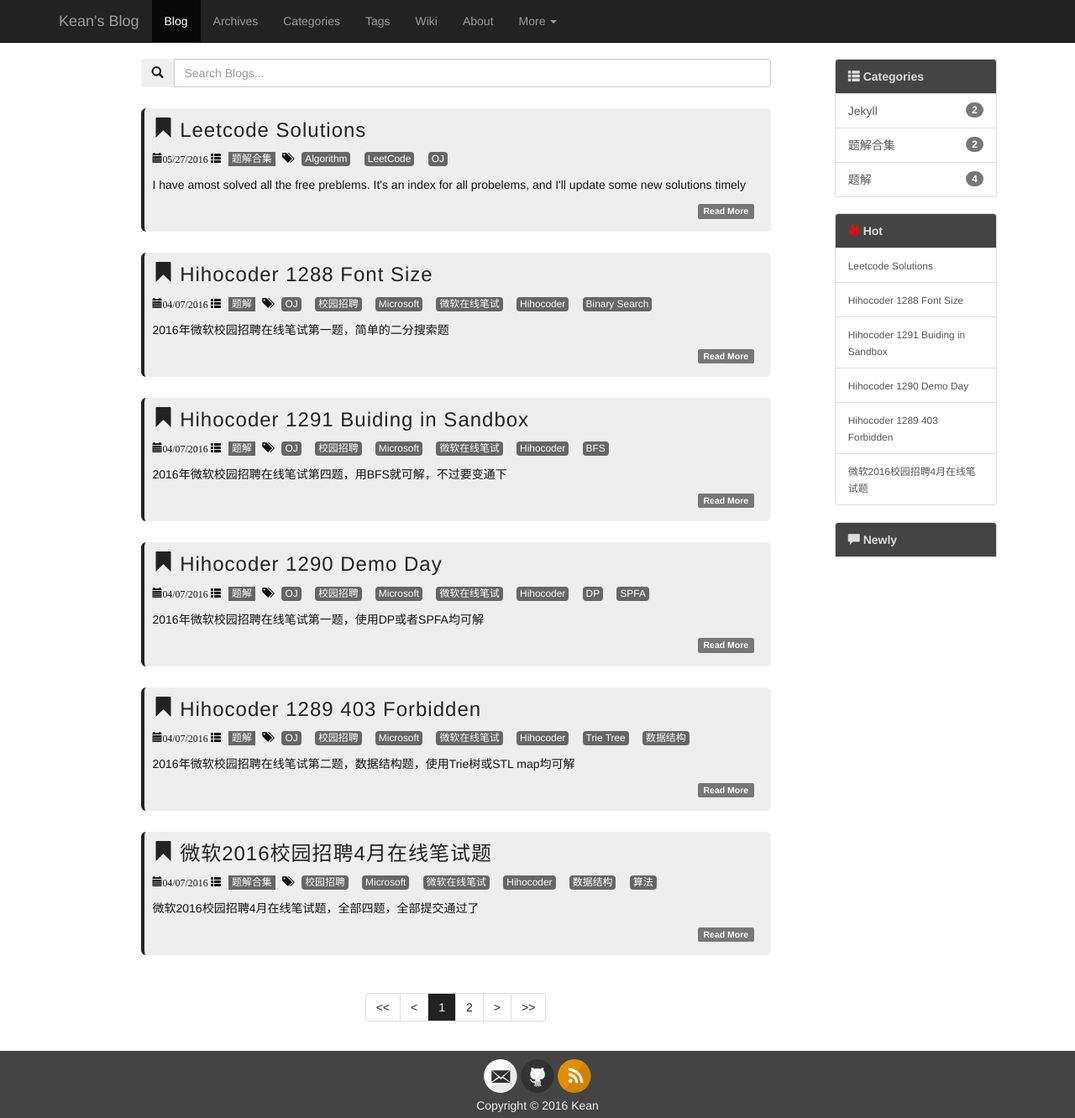
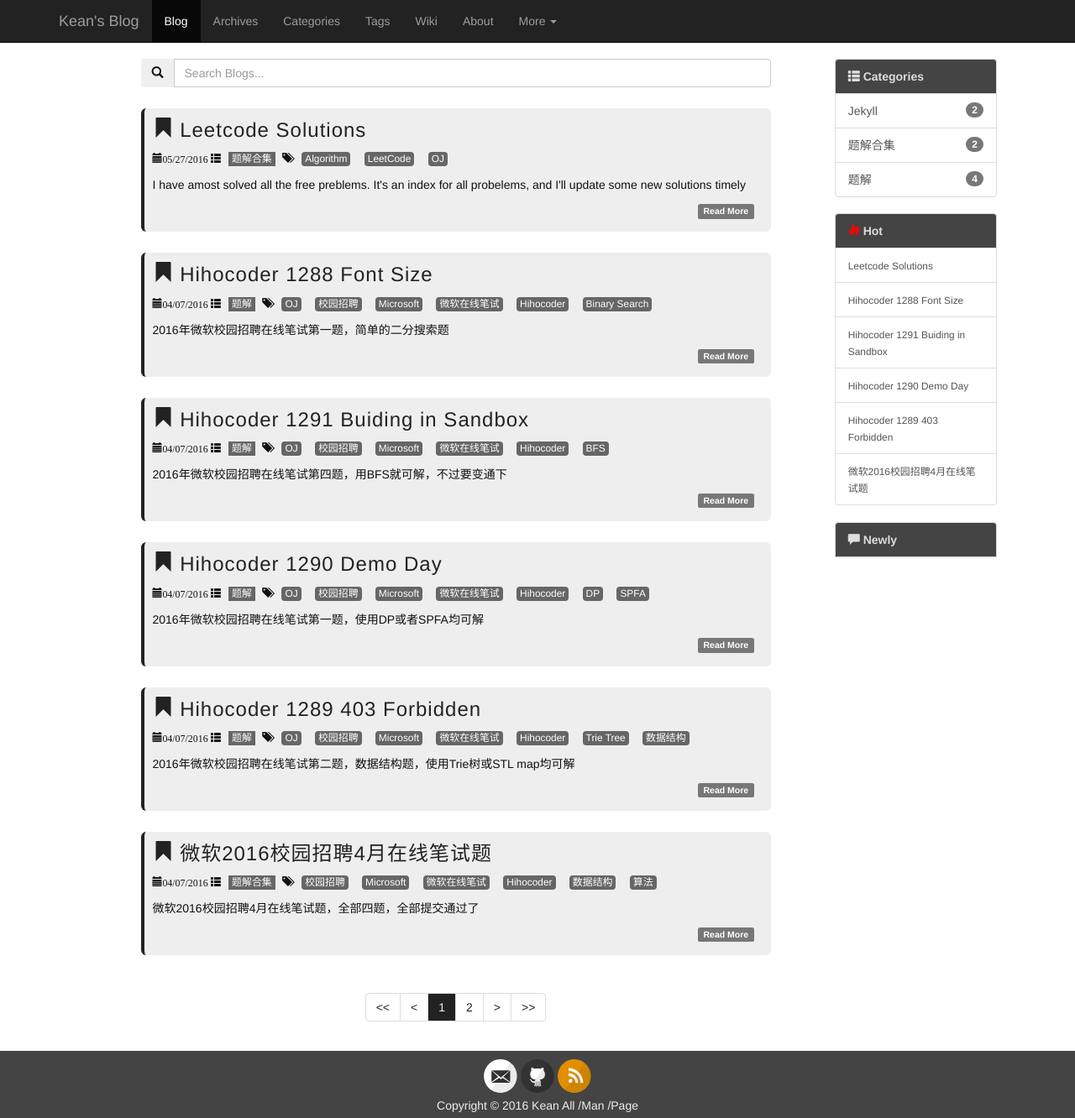
Before and after one commit to imkean/imkean.github.io, a Jekyll site: the page built from index.html, in a window 1280 px wide and 1332 px high. Shown: the whole window at 84% size. Built offline with Jekyll 4.4.1, drawn with Linux system fonts in a browser that asks for light colours; the list of posts is cut into pages by our own code; comment, search, counter and statistics services are not loaded.

Commit message:
added busuanzi analytics

```diff
--- a/_layouts/default.html
+++ b/_layouts/default.html
@@ -80,6 +80,7 @@
             <span style="display:inline-block;">{% include svg-icons.html %}</span>
             <br/>
             <span style="display:inline-block"> Copyright &copy;<!-- ©--> 2016 Kean</span>
+            All&nbsp;<span id="busuanzi_value_site_pv"></span>/Man&nbsp;<span id="busuanzi_value_site_uv"></span>/Page<span id="busuanzi_value_page_pv"></span>
           </p>
         </div>
  </footer>
@@ -135,6 +136,7 @@
 
   });
   </script>
+  <script async src="//dn-lbstatics.qbox.me/busuanzi/2.3/busuanzi.pure.mini.js"></script>
   {% include analytics.html %}
 </body>
 </html>
```
